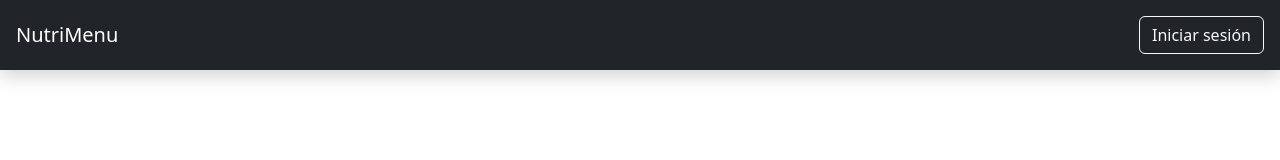
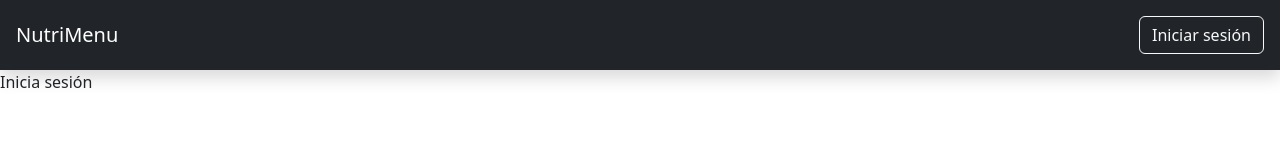
Before and after one commit to alvaromanjon/NutriMenu, a React (Vite) app in the folder webapps/frontend/: page / in a window 1280 px wide. Shown: the top 160 px of the page. Built offline with nearby package versions, Linux system fonts and the light colour scheme.

Commit message:
chore: Add different components for Home (#22)

```diff
--- a/webapps/frontend/src/pages/home/Home.jsx
+++ b/webapps/frontend/src/pages/home/Home.jsx
@@ -1,10 +1,12 @@
 import { useContext } from "react";
 import { UserContext } from "../../contexts/UserContext";
+import HomeLoggedIn from "./HomeLoggedIn";
+import HomeNotLoggedIn from "./HomeNotLoggedIn";
 
 const Home = () => {
-  const { usuario, setUsuario } = useContext(UserContext);
+  const { usuario } = useContext(UserContext);
 
-  return <></>;
+  return <>{usuario.rol === "" ? <HomeNotLoggedIn /> : <HomeLoggedIn />}</>;
 };
 
 export default Home;
--- /dev/null
+++ b/webapps/frontend/src/pages/home/HomeLoggedIn.jsx
@@ -0,0 +1,9 @@
+const HomeLoggedIn = () => {
+  return (
+    <>
+      <p>Bienvenido a NutriMenu</p>
+    </>
+  );
+};
+
+export default HomeLoggedIn;
--- /dev/null
+++ b/webapps/frontend/src/pages/home/HomeNotLoggedIn.jsx
@@ -0,0 +1,9 @@
+const HomeNotLoggedIn = () => {
+  return (
+    <>
+      <p>Inicia sesión</p>
+    </>
+  );
+};
+
+export default HomeNotLoggedIn;
```
